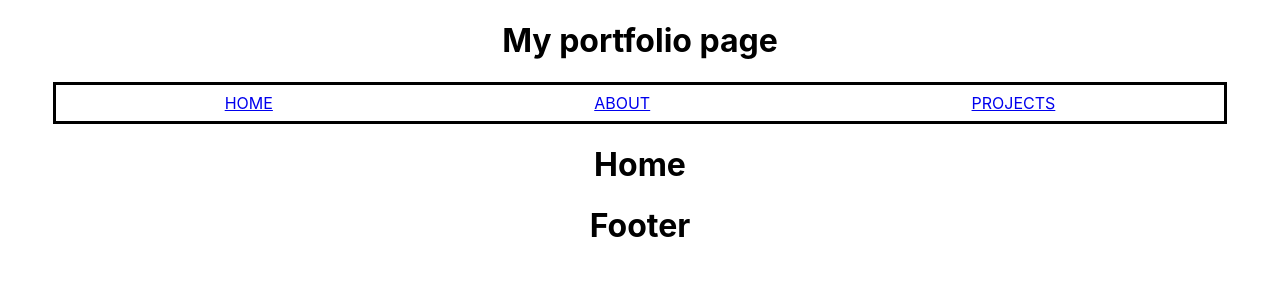
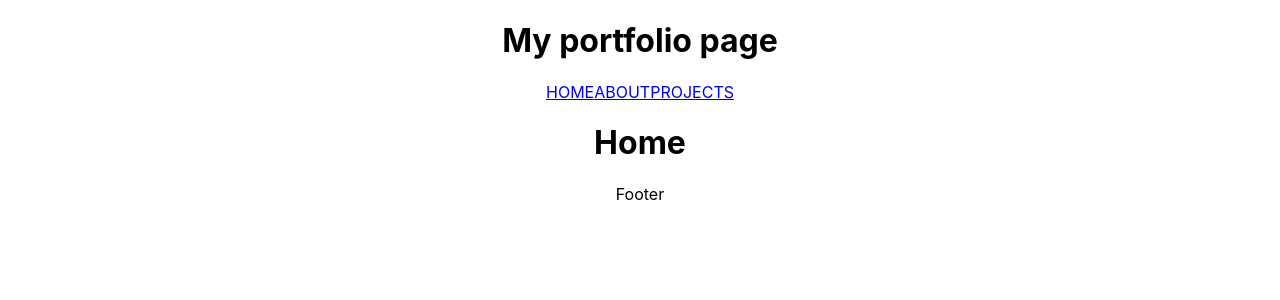
Before and after one commit to richclarke0/react-express-portfolio-lab-frontend, a React (Vite) app: page / in a window 1280 px wide. Shown: the top 300 px of the page. Built offline with nearby package versions, Linux system fonts and the light colour scheme.

Commit message:
dunning kreuger effect

```diff
--- a/package.json
+++ b/package.json
@@ -9,9 +9,11 @@
   },
   "dependencies": {
     "react": "^18.0.0",
+    "react-bulma-components": "^4.1.0",
     "react-dom": "^18.1.0",
     "react-router": "^6.3.0",
-    "react-router-dom": "^6.3.0"
+    "react-router-dom": "^6.3.0",
+    "styled-components": "^5.3.5"
   },
   "devDependencies": {
     "@types/react": "^18.0.0",
--- a/src/components/Footer.jsx
+++ b/src/components/Footer.jsx
@@ -1,3 +1,13 @@
+import styled from "styled-components"
+
+const foot = styled.div`
+background-color: #81a;
+border-radius: 8px;
+color: white;
+font-size: 14pt;
+width: 300px;
+`
+
 export default function Footer(props) {
-    return <h1>Footer</h1>
+    return <foot>Footer</foot>
 }
--- a/src/components/Header.jsx
+++ b/src/components/Header.jsx
@@ -1,22 +1,36 @@
 import {Link} from "react-router-dom"
+import styled from "styled-components"
+
+const navStyle = styled.div`
+display: flex;
+justify-content: space-around;
+border: 3px solid black;
+padding: 8px;
+width: 90%;
+margin: auto;
+font-style: italic;
+flex-flow: row nowrap;
+`
 
 export default function Header(props) {
-    const navStyle = {
-        display: "flex",
-        justifyContent: "space-around",
-        border: "3px solid black",
-        padding: "8px",
-        width: "90%",
-        margin: "auto"
-    }
+    //this is inline css
+    // const navStyle = {
+    //     display: "flex",
+    //     justifyContent: "space-around",
+    //     border: "3px solid black",
+    //     padding: "8px",
+    //     width: "90%",
+    //     margin: "auto"
+    // }
+    // would have <nav style={navStyle}> to use it
     return (
     <header>
         <h1>My portfolio page</h1>
-        <nav style={navStyle}>
-            <Link to="/">HOME</Link>
-            <Link to="/about">ABOUT</Link>
-            <Link to="/projects">PROJECTS</Link>
-        </nav>
+        <navStyle>
+                <Link to="/">HOME</Link>
+                <Link to="/about">ABOUT</Link>
+                <Link to="/projects">PROJECTS</Link>
+        </navStyle>
     </header>
         )
 }
```
Also changed, not shown: 1 other file (tests, documents, lock files or other folders).
